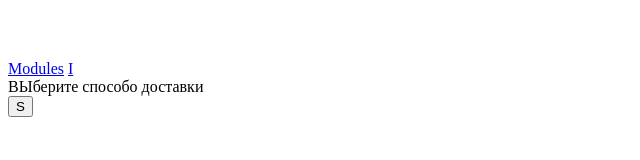
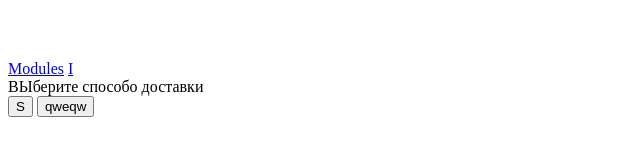
Before and after one commit to MesyachenkoRoman/special-app, a plain HTML site: page index.html in a window 1280 px wide. Shown: the whole page, without its empty margins (0-640 px from the left). Drawn offline with Linux system fonts and the light colour scheme.

Commit message:
'button'

```diff
--- a/index.html
+++ b/index.html
@@ -20,5 +20,6 @@
       ВЫберите способо доставки
     </div>
     <button> S</button>
+    <button>  qweqw</button>
   </body>
 </html>
```
